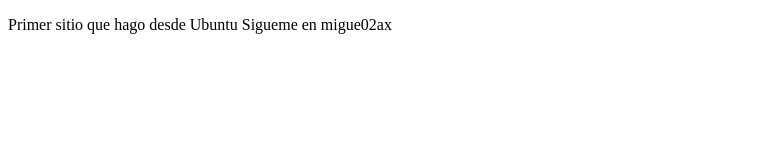
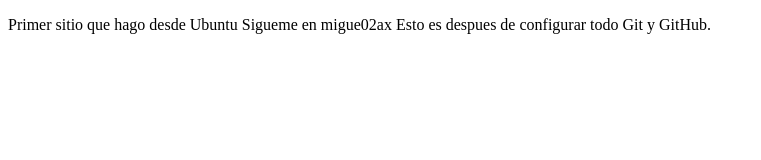
Before and after one commit to migue02ax/proyectoDemoCursoPrework, a plain HTML site: page index.html in a window 1280 px wide. Shown: the whole page, without its empty margins (0-761 px from the left). Drawn offline with Linux system fonts and the light colour scheme.

Commit message:
Cambios agregamos sitio de locos

```diff
--- a/index.html
+++ b/index.html
@@ -10,6 +10,8 @@
     <p>
         Primer sitio que hago desde Ubuntu
         Sigueme en migue02ax
+        Esto es despues de configurar todo Git
+        y GitHub.
     </p>
 
 </body>
```
